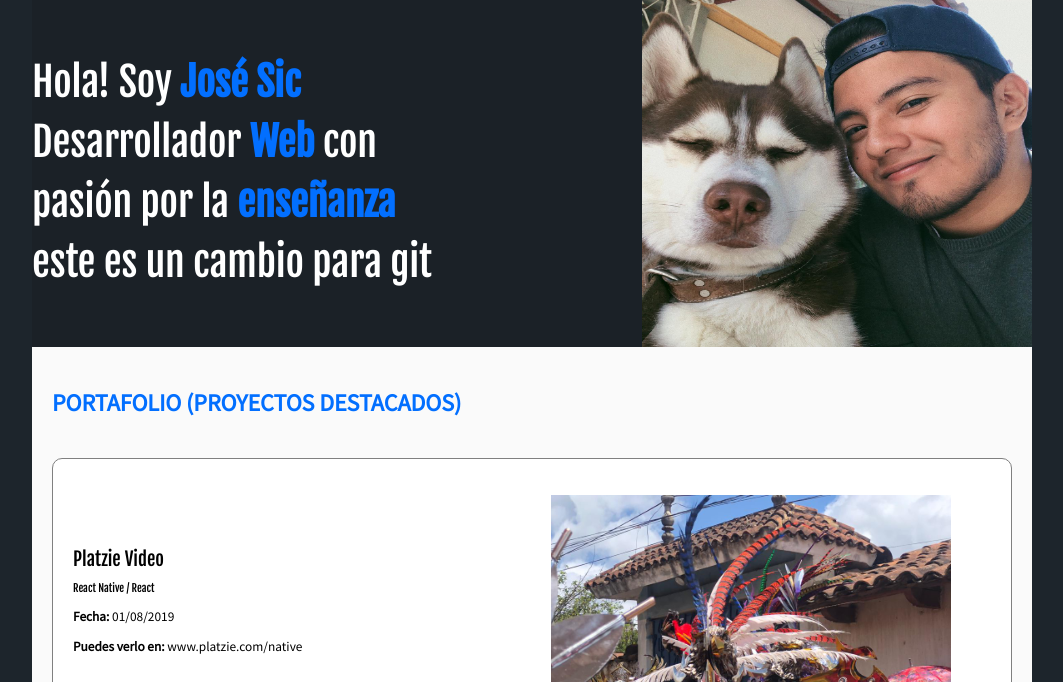
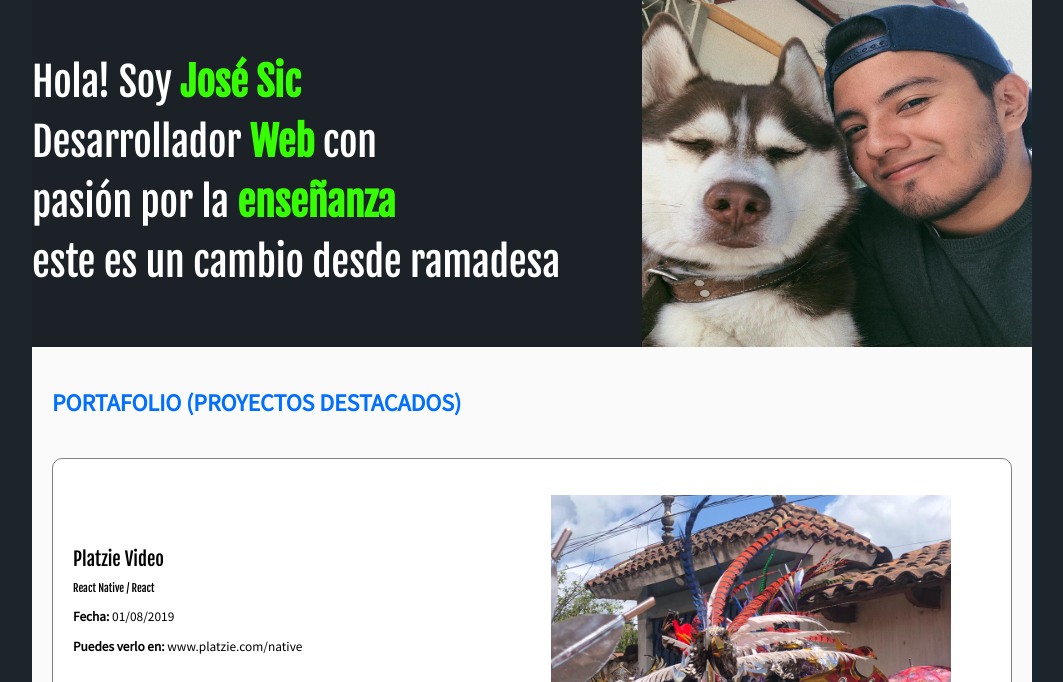
Before and after one commit to JoseSic/blogJose, a plain HTML site: page index.html in a window 1280 px wide. Shown: the part 103-785 px from the top of the page, without its empty margins (108-1171 px from the left). Drawn offline with Linux system fonts and the light colour scheme.

Commit message:
cmabios en index y css desde ramadesa

```diff
--- a/CSS/estilos.css
+++ b/CSS/estilos.css
@@ -33,7 +33,7 @@ h1 {
 }
 
 h1 strong {
-    color: #026fff;
+    color: #35ff02;
 }
 
 h2 {
--- a/index.html
+++ b/index.html
@@ -41,7 +41,7 @@
       <div class="hero-container">
         <h1>
           Hola! Soy <strong>José Sic </strong> <br> Desarrollador <strong>Web</strong> con <br> pasión
-          por la <strong>enseñanza</strong> <br> este es un cambio para git
+          por la <strong>enseñanza</strong> <br> este es un cambio desde ramadesa
         </h1>
 
         <!-- <figure>
```
